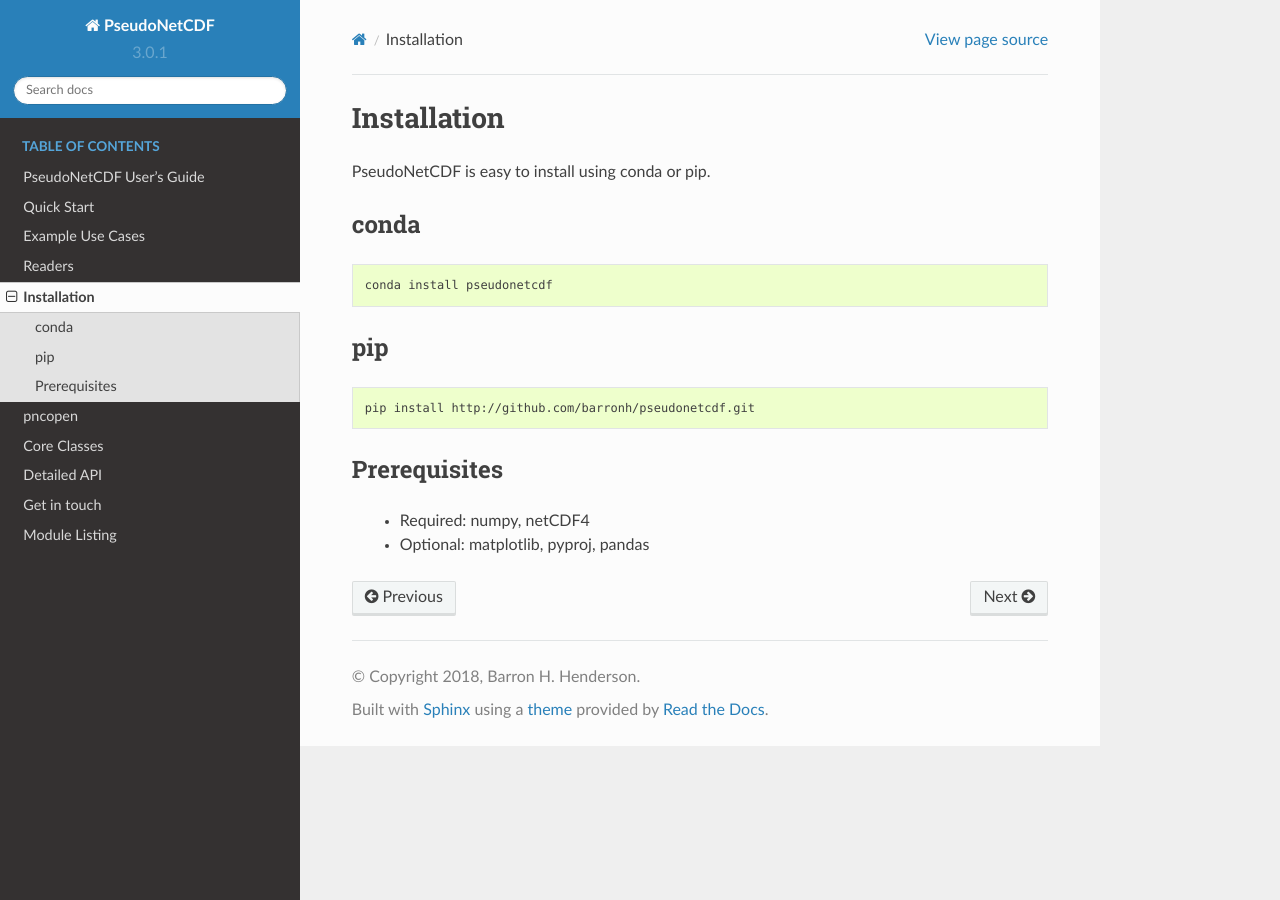
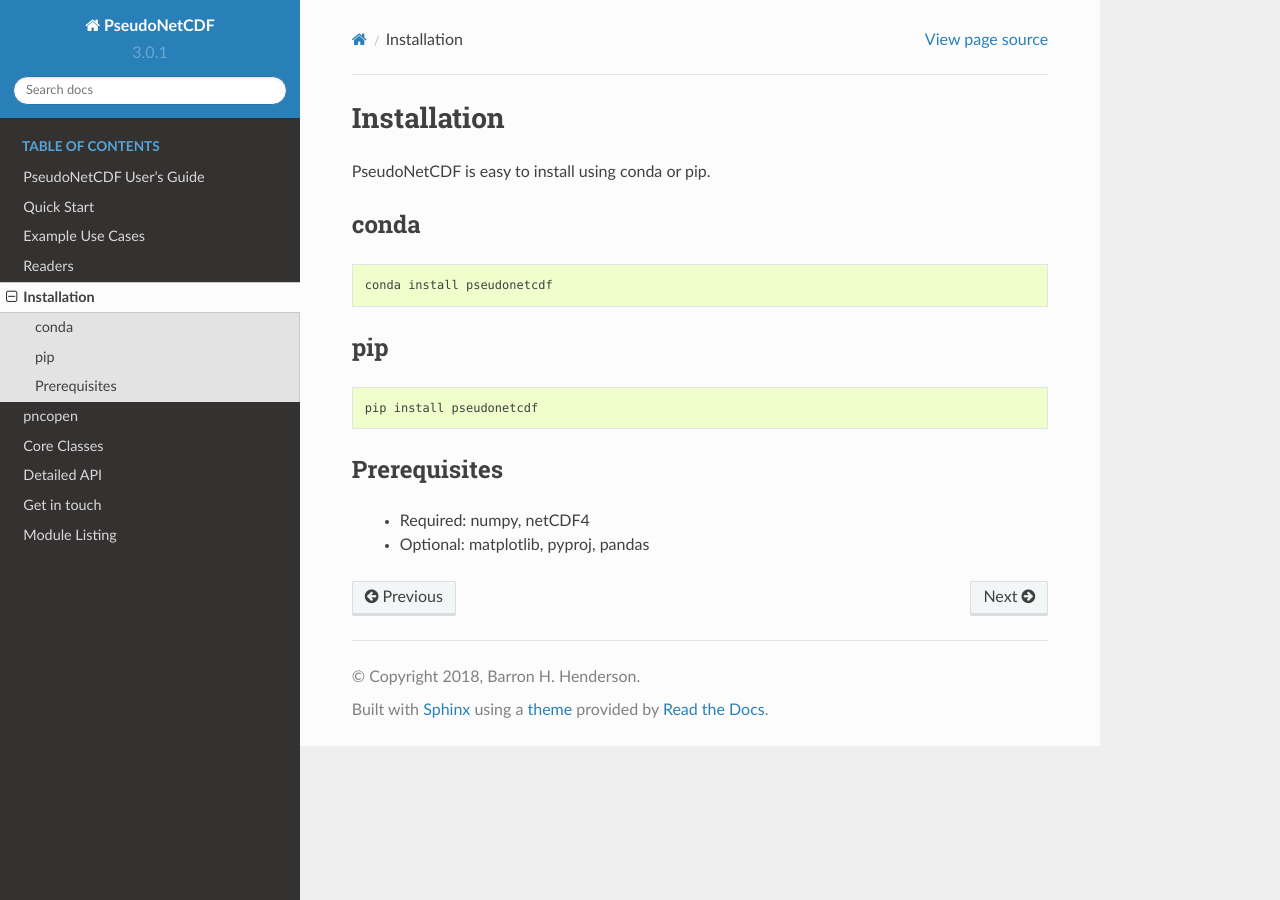
Before and after one commit to barronh/pseudonetcdf, a Sphinx documentation site: the page built from doc/installing.rst, in a window 1280 px wide. Built offline with Sphinx 7.4.7 and the Read the Docs theme 2.0.0, drawn with Linux system fonts in a browser that asks for light colours; pages that are not in the unit, such as notebooks, are missing from menus; some of the changed lines change nothing that is shown.

Commit message:
Update installing.rst

```diff
--- a/doc/installing.rst
+++ b/doc/installing.rst
@@ -17,7 +17,8 @@ pip
 
 .. code-block:: bash
 
-  pip install http://github.com/barronh/pseudonetcdf.git
+  pip install pseudonetcdf
+
 
 Prerequisites
 ~~~~~~~~~~~~~
```
